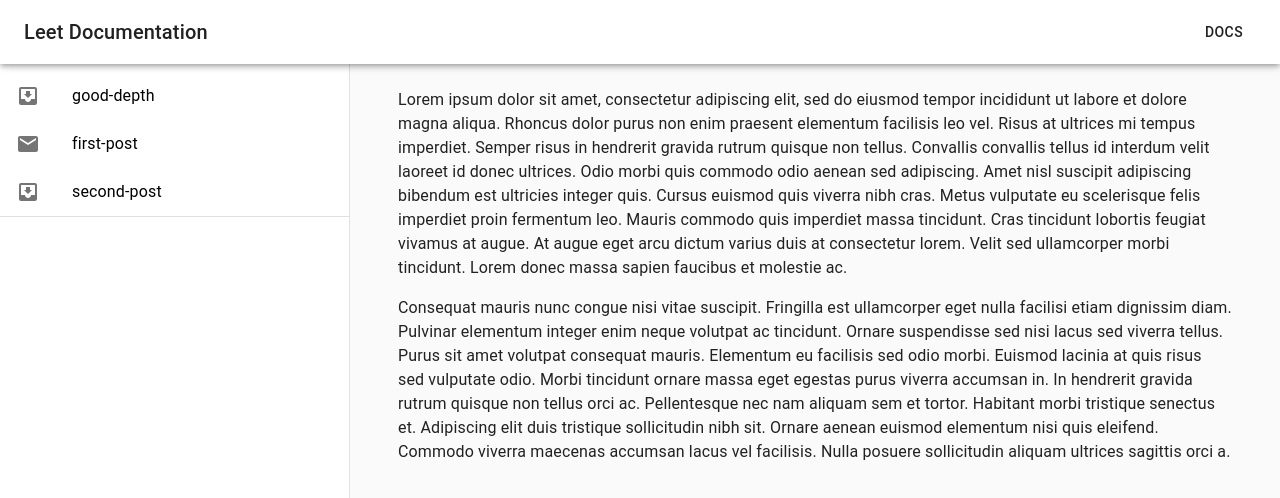
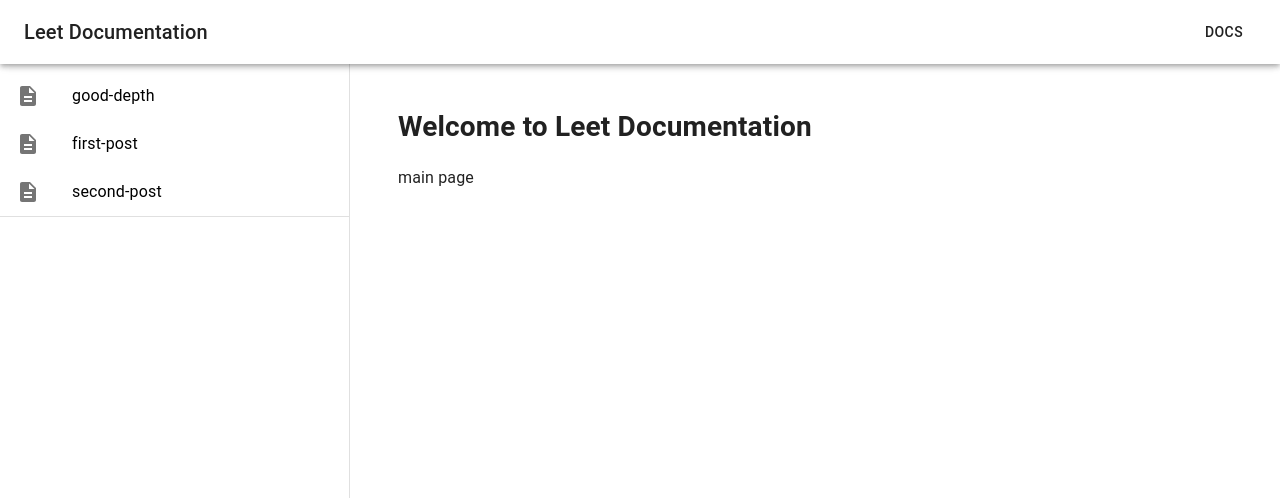
Before and after one commit to pkuzmickas/next-docs-template, a Next.js app: page / in a window 1280 px wide. Shown: the top 498 px of the page. Built offline with nearby package versions, Linux system fonts and the light colour scheme.

Commit message:
Simple navigation

```diff
--- a/components/Content.js
+++ b/components/Content.js
@@ -11,36 +11,17 @@ const useStyles = makeStyles((theme) => ({
     },
 }));
 
-export default function Content() {
+export default function Content({ pageTitle, text }) {
     const classes = useStyles();
     return (
         <main className={classes.content}>
             <Toolbar />
             <Container maxWidth="lg">
-            <Typography paragraph>
-                Lorem ipsum dolor sit amet, consectetur adipiscing elit, sed do eiusmod tempor incididunt
-                ut labore et dolore magna aliqua. Rhoncus dolor purus non enim praesent elementum
-                facilisis leo vel. Risus at ultrices mi tempus imperdiet. Semper risus in hendrerit
-                gravida rutrum quisque non tellus. Convallis convallis tellus id interdum velit laoreet id
-                donec ultrices. Odio morbi quis commodo odio aenean sed adipiscing. Amet nisl suscipit
-                adipiscing bibendum est ultricies integer quis. Cursus euismod quis viverra nibh cras.
-                Metus vulputate eu scelerisque felis imperdiet proin fermentum leo. Mauris commodo quis
-                imperdiet massa tincidunt. Cras tincidunt lobortis feugiat vivamus at augue. At augue eget
-                arcu dictum varius duis at consectetur lorem. Velit sed ullamcorper morbi tincidunt. Lorem
-                donec massa sapien faucibus et molestie ac.
-        </Typography>
-            <Typography paragraph>
-                Consequat mauris nunc congue nisi vitae suscipit. Fringilla est ullamcorper eget nulla
-                facilisi etiam dignissim diam. Pulvinar elementum integer enim neque volutpat ac
-                tincidunt. Ornare suspendisse sed nisi lacus sed viverra tellus. Purus sit amet volutpat
-                consequat mauris. Elementum eu facilisis sed odio morbi. Euismod lacinia at quis risus sed
-                vulputate odio. Morbi tincidunt ornare massa eget egestas purus viverra accumsan in. In
-                hendrerit gravida rutrum quisque non tellus orci ac. Pellentesque nec nam aliquam sem et
-                tortor. Habitant morbi tristique senectus et. Adipiscing elit duis tristique sollicitudin
-                nibh sit. Ornare aenean euismod elementum nisi quis eleifend. Commodo viverra maecenas
-                accumsan lacus vel facilisis. Nulla posuere sollicitudin aliquam ultrices sagittis orci a.
-        </Typography>
-        </Container>
+                <h1>{pageTitle}</h1>
+                <Typography>
+                    {text}
+                </Typography>
+            </Container>
         </main>
     );
 }
--- a/components/SideBar.js
+++ b/components/SideBar.js
@@ -9,9 +9,8 @@ import Divider from '@material-ui/core/Divider';
 import ListItem from '@material-ui/core/ListItem';
 import ListItemIcon from '@material-ui/core/ListItemIcon';
 import ListItemText from '@material-ui/core/ListItemText';
-import InboxIcon from '@material-ui/icons/MoveToInbox';
-import MailIcon from '@material-ui/icons/Mail';
-
+import DescriptionIcon from '@material-ui/icons/Description';
+import KeyboardArrowRightIcon from '@material-ui/icons/KeyboardArrowRight';
 const drawerWidth = 350;
 
 const useStyles = makeStyles((theme) => ({
@@ -56,10 +55,10 @@ export default function SideBar({ docData }) {
         <div className={classes.drawerContainer}>
           <List>
             {docData?.map((data, index) => (
-              <ListItem button key={data.slug}>
+              <ListItem button key={data.title}>
                 <Link href={`/docs/[slug]`} as={`/docs/${data.slug}`}>
                   <a className={classes.link}>
-                    <ListItemIcon>{index % 2 === 0 ? <InboxIcon /> : <MailIcon />}</ListItemIcon>
+                    <ListItemIcon><DescriptionIcon/></ListItemIcon>
                     <ListItemText primary={data.slug} />
                   </a>
                 </Link>
--- a/components/theme.js
+++ b/components/theme.js
@@ -13,7 +13,7 @@ const theme = createMuiTheme({
       main: red.A400,
     },
     background: {
-      // default: '#F5F5F5',
+      default: '#FFF',
     },
   },
   // typography: {
--- a/package.json
+++ b/package.json
@@ -5,7 +5,8 @@
   "scripts": {
     "dev": "next dev",
     "build": "next build",
-    "start": "next start"
+    "start": "next start",
+    "export": "next build && next export"
   },
   "dependencies": {
     "@material-ui/core": "^4.11.0",
--- a/pages/_app.js
+++ b/pages/_app.js
@@ -1,9 +1,18 @@
 import React, { useEffect } from 'react';
 import Head from 'next/head';
-import { ThemeProvider } from '@material-ui/core/styles';
+import { makeStyles, ThemeProvider } from '@material-ui/core/styles';
 import CssBaseline from '@material-ui/core/CssBaseline';
 import PropTypes from 'prop-types';
 import theme from '../components/theme';
+import Header from 'components/Header';
+
+const useStyles = makeStyles((theme) => ({
+  root: {
+    display: 'flex',
+  },
+
+}));
+
 function MyApp({ Component, pageProps }) {
   useEffect(() => {
     // Remove the server-side injected CSS.
@@ -12,10 +21,12 @@ function MyApp({ Component, pageProps }) {
       jssStyles.parentElement.removeChild(jssStyles);
     }
   }, []);
+  const classes = useStyles();
+
   return (
     <React.Fragment>
       <Head>
-        <title>My Next Docs</title>
+        <title>My Next Blog</title>
         <meta
           name="viewport"
           content="minimum-scale=1, initial-scale=1, width=device-width"
@@ -23,12 +34,15 @@ function MyApp({ Component, pageProps }) {
       </Head>
       <ThemeProvider theme={theme}>
         <CssBaseline />
-        <Component {...pageProps} />
+        <Header></Header>
+        <div className={classes.root}>
+          <Component {...pageProps} />
+        </div>
       </ThemeProvider>
     </React.Fragment>
   );
 }
-MyApp.propTypes={
+MyApp.propTypes = {
   Component: PropTypes.oneOfType([PropTypes.node, PropTypes.func]),
   pageProps: PropTypes.object
 }
--- a/pages/index.js
+++ b/pages/index.js
@@ -1,63 +1,18 @@
-import fs from 'fs'
-import path from 'path'
-import matter from 'gray-matter'
-import { getDocHierarchy, getDocs } from "utils/get-docs";
+import { getDocData } from "utils/get-docs";
 
-import Header from '../components/Header';
 import SideBar from '../components/SideBar';
-import { makeStyles } from '@material-ui/core/styles';
-import CssBaseline from '@material-ui/core/CssBaseline';
 import Content from 'components/Content';
-import { Container } from '@material-ui/core';
-
-const useStyles = makeStyles((theme) => ({
-  content: {
-    flexGrow: 1,
-    padding: theme.spacing(3),
-  },
-  root: {
-    display: 'flex',
-  },
-
-}));
 
 export default function IndexPage({ docData }) {
-  const classes = useStyles();
-
   return (
     <>
-      <CssBaseline></CssBaseline>
-
-      <Header></Header>
-      <div className={classes.root}>
-
-          <SideBar docData={docData}></SideBar>
-          {/* <h1>My Cool Docs</h1>
-            {docData.map((data) => (
-                <Link href={`/docs/[slug]`} as={`/docs/${data.slug}`}>
-                    <a>{data.frontMatter.title}</a>
-                </Link>
-            ))} */}
-          <Content></Content>
-      </div>
-
+      <SideBar docData={docData}></SideBar>
+      <Content pageTitle="Welcome to Leet Documentation" text="main page"></Content>
     </>
   )
 }
 
 export async function getStaticProps() {
-  const docList = getDocs();
-  const docData = docList.map((doc) => {
-    const content = fs.readFileSync(doc, 'utf8')
-    const fileName = path.basename(doc);
-    const hierarchy = getDocHierarchy(doc);
-    return {
-      slug: fileName.replace(/\.mdx/, ''),
-      content,
-      frontMatter: matter(content).data,
-      hierarchy,
-      pathToDoc: hierarchy.join("/")
-    }
-  })
+  const docData = getDocData();
   return { props: { docData } }
 }
--- a/utils/get-docs.js
+++ b/utils/get-docs.js
@@ -1,5 +1,6 @@
 import fs from 'fs'
 import path from 'path'
+import matter from "gray-matter";
 
 const root = process.cwd();
 const contentPath = "content";
@@ -64,3 +65,21 @@ export function findDoc(docBaseName) {
     const contentRoot = path.join(root, contentPath)
     return searchForDoc(contentRoot, docBaseName);
 }
+
+export function getDocData() {
+    const docList = getDocs();
+    const docData = docList.map((doc) => {
+      const fileContents = fs.readFileSync(doc, 'utf8')
+      const fileName = path.basename(doc);
+      const hierarchy = getDocHierarchy(doc);
+      const {content, data} = matter(fileContents);
+      return {
+        slug: fileName.replace(/\.mdx/, ''),
+        content,
+        frontMatter:data,
+        hierarchy,
+        pathToDoc: hierarchy.join("/")
+      }
+    })
+    return docData;
+}
```
Also changed, not shown: pages/docs/[slug].js (+18 -14 lines).
